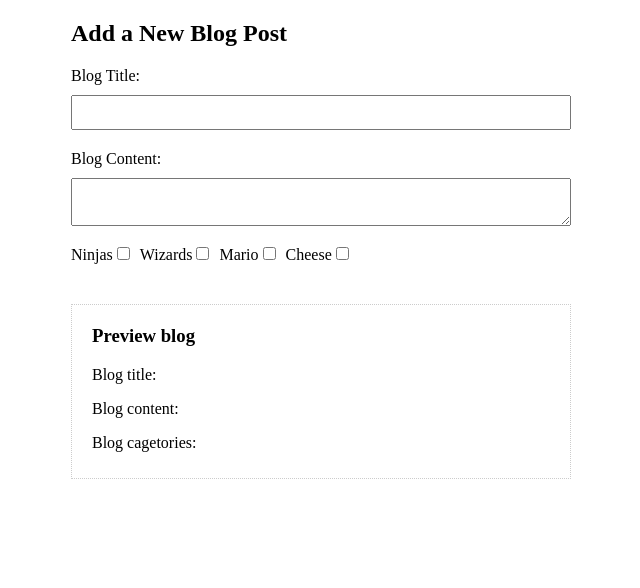
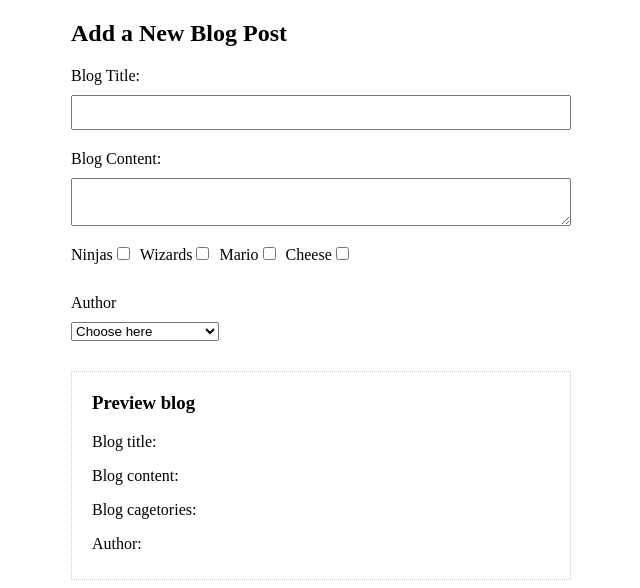
Before and after one commit to Adam-Ponting/TNN_tutorials, a Vue app in the folder vue_js2_tutorial/vuejs-playlist/: page / in a window 1280 px wide. Shown: the top 588 px of the page, without its empty margins (319-959 px from the left). Built offline with nearby package versions, Linux system fonts and the light colour scheme.

Commit message:
lesson 31 complete

```diff
--- a/vue_js2_tutorial/vuejs-playlist/src/components/addBlog.vue
+++ b/vue_js2_tutorial/vuejs-playlist/src/components/addBlog.vue
@@ -16,6 +16,11 @@
         <label for>Cheese</label>
         <input type="checkbox" value="cheese" name id v-model="blog.categories" />
       </div>
+      <label for>Author</label>
+      <select name id v-model="blog.author">
+        <option value selected disabled hidden>Choose here</option>
+        <option v-for="(author, index) in authors" :key="index" :value="author">{{ author }}</option>
+      </select>
     </form>
     <div id="preview">
       <h3>Preview blog</h3>
@@ -27,6 +32,7 @@
       <ul>
         <li v-for="category in blog.categories" :key="category">{{ category }}</li>
       </ul>
+      <p>Author: {{ blog.author }}</p>
     </div>
   </div>
 </template>
@@ -39,8 +45,10 @@
       blog: {
         title: "",
         content: "",
-        categories: []
-      }
+        categories: [],
+        author: ""
+      },
+      authors: ["The Net Ninja", "The Angular Avenger", "The Vue Vindicator"]
     };
   }
 };
```
